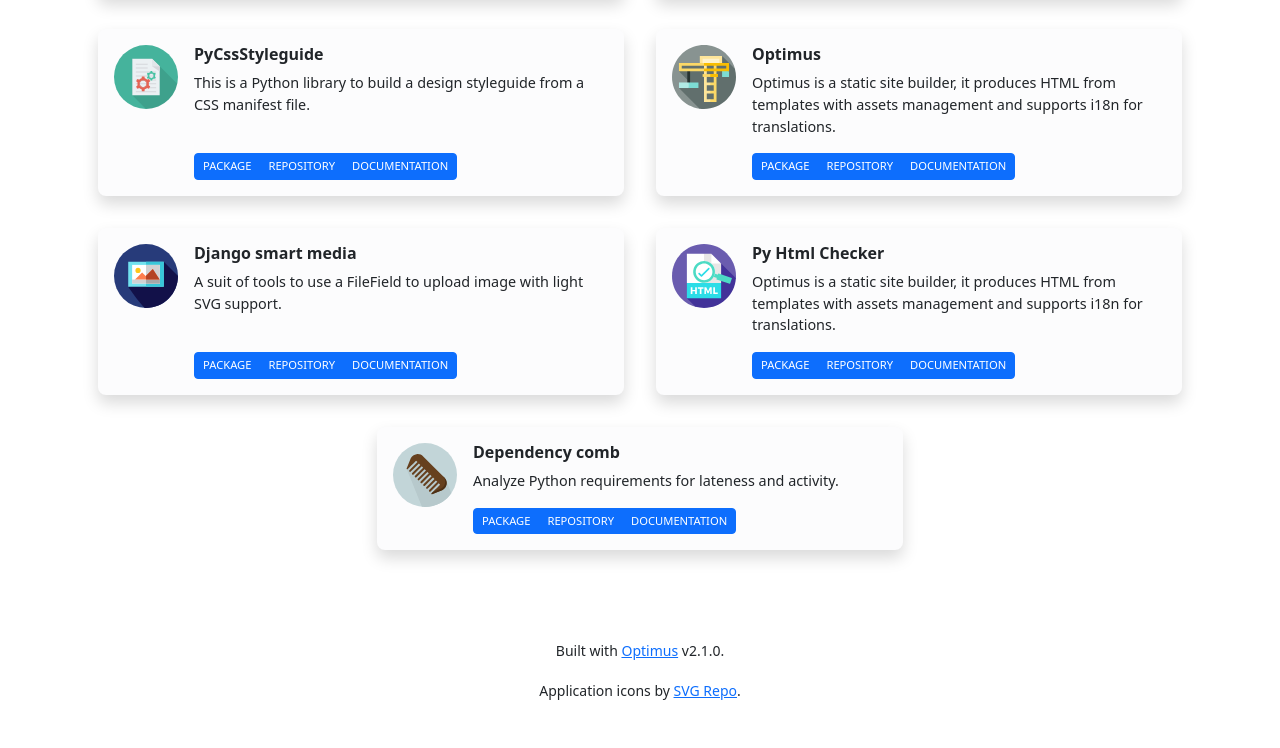
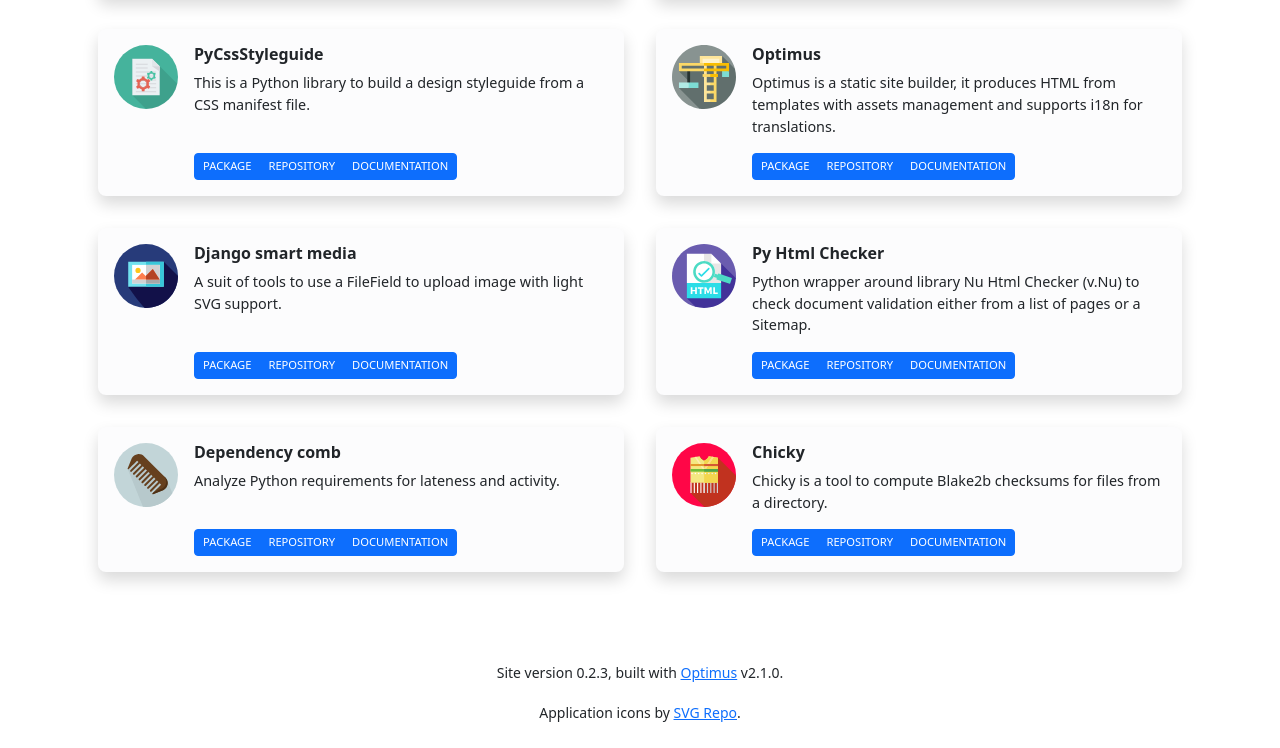
Before and after one commit to sveetch/sveetch.github.io, a plain HTML site: page docs/index.html in a window 1280 px wide. Shown: the part 1204-1952 px from the top of the page. Before the commit the page ends 1930 px from the top, so only its background shows below. Drawn offline with Linux system fonts and the light colour scheme.

Commit message:
Update from 0.2.4

```diff
--- a/docs/index.html
+++ b/docs/index.html
@@ -12,7 +12,7 @@
 
 
             <meta name="author" content="David Thenon">
-            <meta name="generator" content="Optimus v2.1.0">
+            <meta name="generator" content="Optimus v2.1.0; Project v0.2.3">
             <meta name="color-scheme" content="dark light">
 
 
@@ -438,7 +438,7 @@
 
                     <div class="content">
                         <h3 class="title">Py Html Checker</h3>
-                        <p class="description">Optimus is a static site builder, it produces HTML from templates with assets management and supports i18n for translations.</p>
+                        <p class="description">Python wrapper around library Nu Html Checker (v.Nu) to check document validation either from a list of pages or a Sitemap.</p>
                     </div>
 
                     <div class="foot">
@@ -494,6 +494,38 @@
                     </div>
                 </div>
 
+                <div class="application-item shadow">
+
+                    <div class="head">
+                        <img src="static/images/registry/chicky.svg" alt="Chicky">
+                    </div>
+
+                    <div class="content">
+                        <h3 class="title">Chicky</h3>
+                        <p class="description">Chicky is a tool to compute Blake2b checksums for files from a directory.</p>
+                    </div>
+
+                    <div class="foot">
+                        <div class="btn-group btn-group-sm" role="group" aria-label="Application links">
+
+                                <a href="https://pypi.python.org/pypi/chicky"
+                                    class="pypi-url btn btn-primary"
+                                    target="_blank">Package</a>
+
+
+                                <a href="https://github.com/sveetch/chicky"
+                                    class="repository-url btn btn-primary"
+                                    target="_blank">Repository</a>
+
+
+                                <a href="https://chicky.readthedocs.io/"
+                                    class="documentation-url btn btn-primary"
+                                    target="_blank">Documentation</a>
+
+                        </div>
+                    </div>
+                </div>
+
         </div>
     </div>
 </div>
@@ -503,7 +535,8 @@
     <div id="page-footer" class="container footer-content">
         <div class="container text-center">
             <p><small>
-                Built with <a href="https://optimus.readthedocs.io/" target="_blank">Optimus</a>&nbsp;v2.1.0.
+                Site version&nbsp;0.2.3,
+                built with <a href="https://optimus.readthedocs.io/" target="_blank">Optimus</a>&nbsp;v2.1.0.
             </small></p>
             <p><small>
                 Application icons by <a href="https://www.svgrepo.com" target="_blank">SVG Repo</a>.
```
Also changed, not shown: docs/static/images/registry/chicky.svg (added).
